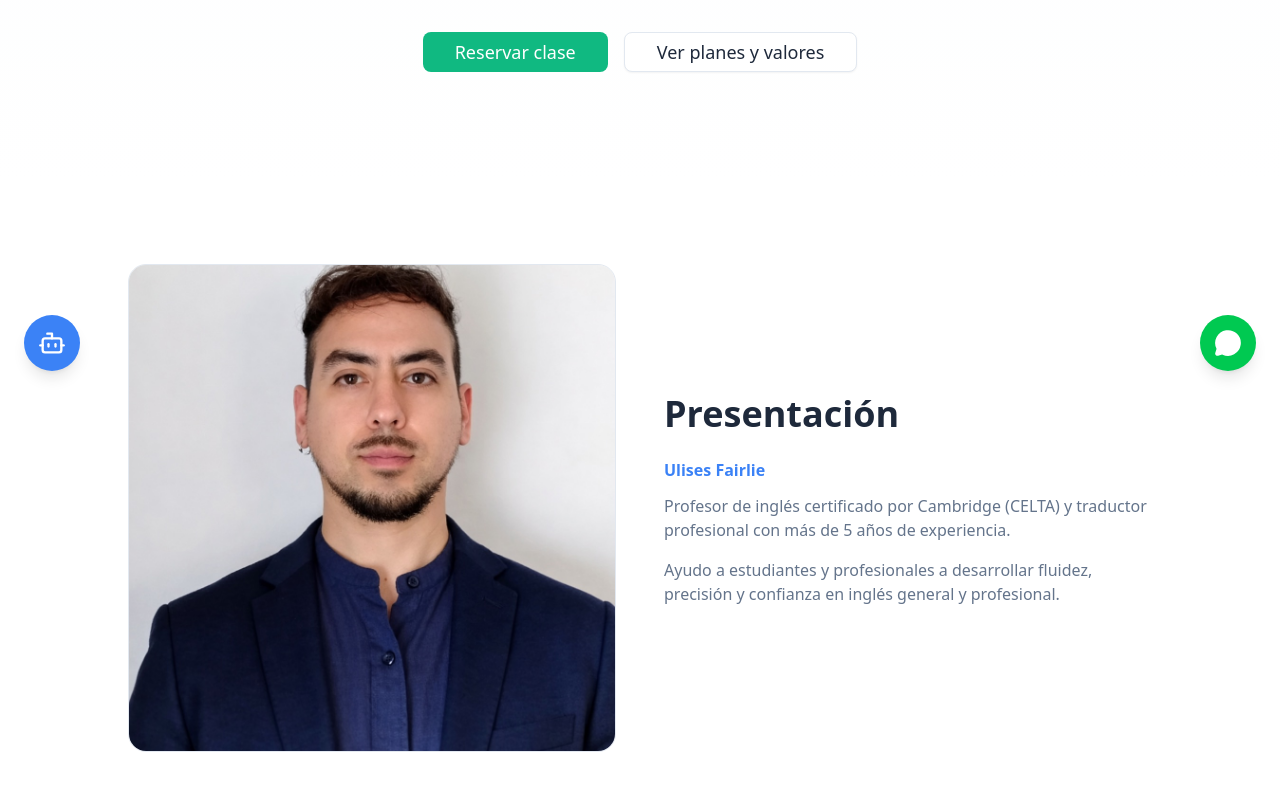
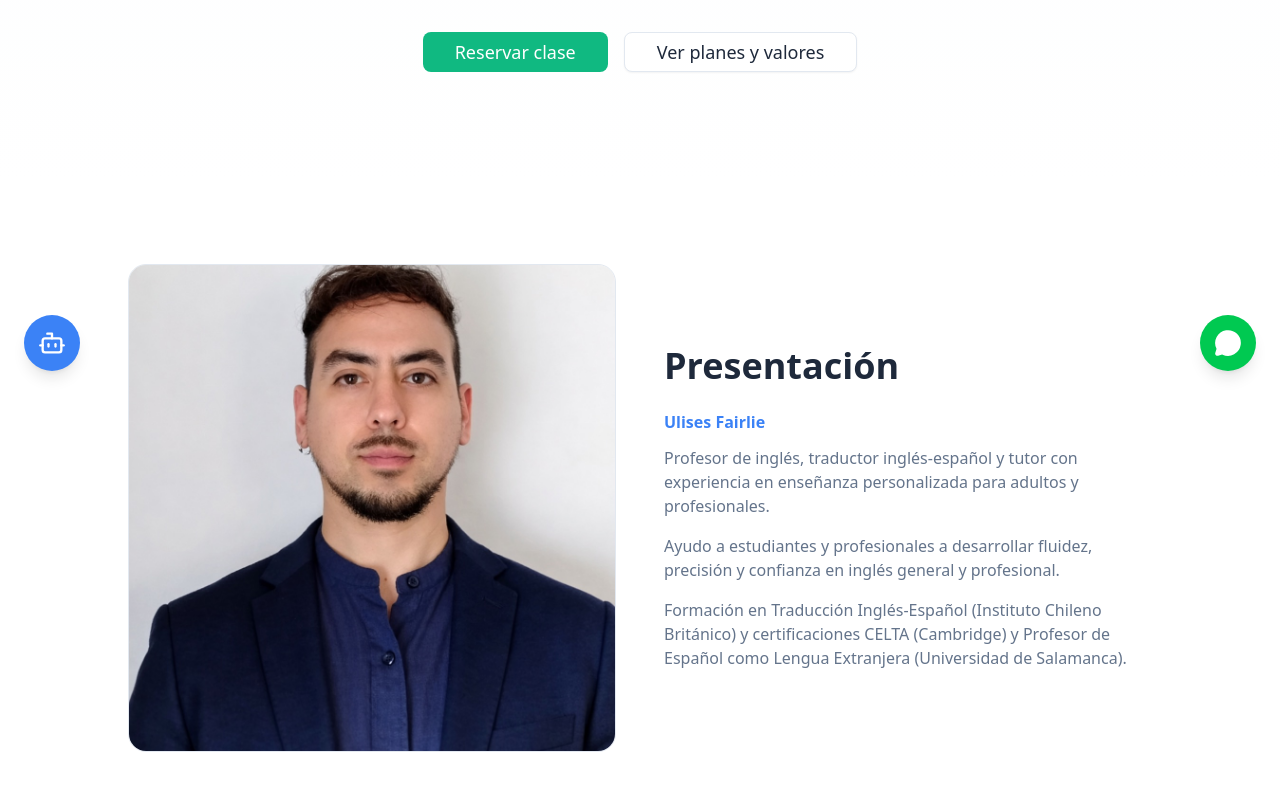
Before and after one commit to camilosuazo/ulises-fairlie-web, a Next.js app: page / in a window 1280 px wide. Shown: the part 405-1196 px from the top of the page. Built offline with nearby package versions, Linux system fonts and the light colour scheme.

Commit message:
feat: update teacher presentation with summarized credentials

```diff
--- a/src/app/page.tsx
+++ b/src/app/page.tsx
@@ -71,12 +71,17 @@ export default function Home() {
                 <h2 className="text-3xl md:text-4xl font-bold mb-6">Presentación</h2>
                 <p className="text-primary font-semibold mb-3">Ulises Fairlie</p>
                 <p className="text-muted-foreground mb-4">
-                  Profesor de inglés certificado por Cambridge (CELTA) y traductor profesional
-                  con más de 5 años de experiencia.
+                  Profesor de inglés, traductor inglés-español y tutor con experiencia en
+                  enseñanza personalizada para adultos y profesionales.
                 </p>
                 <p className="text-muted-foreground mb-4">
                   Ayudo a estudiantes y profesionales a desarrollar fluidez, precisión y
                   confianza en inglés general y profesional.
+                </p>
+                <p className="text-muted-foreground">
+                  Formación en Traducción Inglés-Español (Instituto Chileno Británico) y
+                  certificaciones CELTA (Cambridge) y Profesor de Español como Lengua
+                  Extranjera (Universidad de Salamanca).
                 </p>
               </div>
             </div>
```
